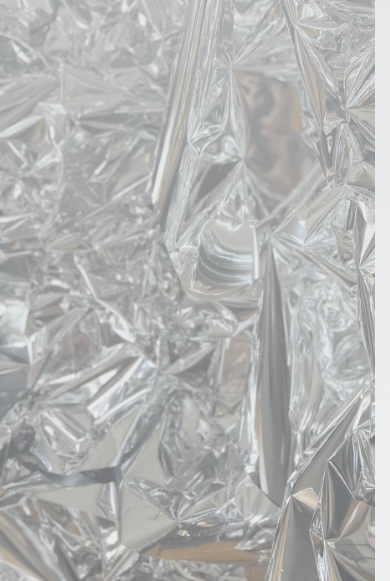
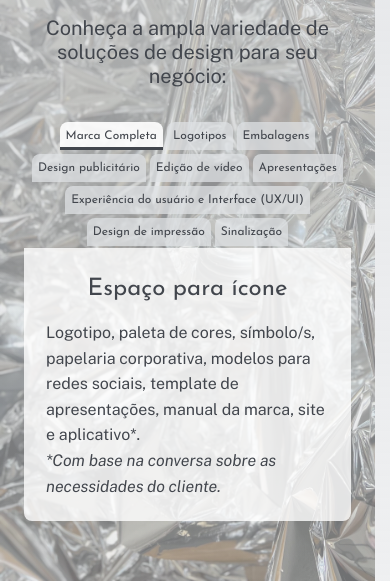
Before and after one commit to julianavcunha/siteNath, a plain HTML site: page services.html in a window 390 px wide. Shown: the part 263-844 px from the top of the page. Drawn offline with nearby package versions, Linux system fonts and the light colour scheme; a web font is replaced by a local one.

Commit message:
services tabs

```diff
--- /dev/null
+++ b/services.css
@@ -0,0 +1,159 @@
+.services-page {
+    width: min(1050px, calc(100% - 48px));
+    margin: 86px auto 0;
+    padding-bottom: 48px;
+}
+
+.services-page h1 {
+    margin: 0 0 32px;
+    color: #42464D;
+    font-family: 'Josefin Sans', sans-serif;
+    font-size: 32px;
+    font-weight: 400;
+    text-align: center;
+}
+
+.services-page h2 {
+    font-family: 'Public Sans', sans-serif;
+    font-size: 20px;
+    font-style: normal;
+    font-weight: 400;
+    text-align: center;
+    margin: 0 0 32px;
+}
+
+.service-tabs {
+    position: relative;
+    min-width: 0;
+    margin: 0;
+    padding: 0;
+    border: 0;
+}
+
+.visually-hidden {
+    position: absolute;
+    width: 1px;
+    height: 1px;
+    overflow: hidden;
+    clip-path: inset(50%);
+    white-space: nowrap;
+}
+
+.service-tabs input[type="radio"] {
+    position: absolute;
+    width: 1px;
+    height: 1px;
+    overflow: hidden;
+    clip-path: inset(50%);
+    white-space: nowrap;
+}
+
+.service-tab-list {
+    display: flex;
+    flex-wrap: wrap;
+    justify-content: center;
+    gap: 4px;
+    max-width: 100%;
+    padding: 2px;
+}
+
+.service-tab-list label {
+    flex: 0 0 auto;
+    padding: 10px 16px;
+    border-radius: 8px 8px 0 0;
+    background: rgba(222, 224, 227, 0.75);
+    color: #42464D;
+    cursor: pointer;
+    font-family: 'Josefin Sans', sans-serif;
+    font-size: 14px;
+    text-align: center;
+    white-space: nowrap;
+}
+
+.service-tabs input[type="radio"]:checked ~ .service-tab-list label {
+    background: rgba(222, 224, 227, 0.75);
+    box-shadow: none;
+}
+
+#service-brand-complete:checked ~ .service-tab-list #label-brand-complete,
+#service-logos:checked ~ .service-tab-list #label-logos,
+#service-packaging:checked ~ .service-tab-list #label-packaging,
+#service-advertising:checked ~ .service-tab-list #label-advertising,
+#service-video:checked ~ .service-tab-list #label-video,
+#service-presentations:checked ~ .service-tab-list #label-presentations,
+#service-ux-ui:checked ~ .service-tab-list #label-ux-ui,
+#service-print-design:checked ~ .service-tab-list #label-print-design,
+#service-signage:checked ~ .service-tab-list #label-signage {
+    background: rgba(255, 255, 255, 0.9);
+    box-shadow: inset 0 -3px #42464D;
+}
+
+#service-brand-complete:focus-visible ~ .service-tab-list #label-brand-complete,
+#service-logos:focus-visible ~ .service-tab-list #label-logos,
+#service-packaging:focus-visible ~ .service-tab-list #label-packaging,
+#service-advertising:focus-visible ~ .service-tab-list #label-advertising,
+#service-video:focus-visible ~ .service-tab-list #label-video,
+#service-presentations:focus-visible ~ .service-tab-list #label-presentations,
+#service-ux-ui:focus-visible ~ .service-tab-list #label-ux-ui,
+#service-print-design:focus-visible ~ .service-tab-list #label-print-design,
+#service-signage:focus-visible ~ .service-tab-list #label-signage {
+    outline: 2px solid #42464D;
+    outline-offset: 2px;
+}
+
+.service-panels {
+    width: 100%;
+}
+
+.service-panel {
+    display: none;
+    min-height: 180px;
+    padding: 28px;
+    border-radius: 0 0 8px 8px;
+    background: rgba(255, 255, 255, 0.8);
+    color: #42464D;
+    font-family: 'Public Sans', sans-serif;
+    line-height: 1.6;
+}
+
+.service-panel h2 {
+    margin: 0 0 12px;
+    font-family: 'Josefin Sans', sans-serif;
+    font-size: 24px;
+    font-weight: 400;
+}
+
+.service-panel p {
+    margin: 0;
+}
+
+#service-brand-complete:checked ~ .service-panels #panel-brand-complete,
+#service-logos:checked ~ .service-panels #panel-logos,
+#service-packaging:checked ~ .service-panels #panel-packaging,
+#service-advertising:checked ~ .service-panels #panel-advertising,
+#service-video:checked ~ .service-panels #panel-video,
+#service-presentations:checked ~ .service-panels #panel-presentations,
+#service-ux-ui:checked ~ .service-panels #panel-ux-ui,
+#service-print-design:checked ~ .service-panels #panel-print-design,
+#service-signage:checked ~ .service-panels #panel-signage {
+    display: block;
+}
+
+@media (max-width: 700px) {
+    .services-page {
+        margin-top: 40px;
+    }
+
+    .services-page h1 {
+        font-size: 28px;
+    }
+
+    .service-tab-list label {
+        padding: 8px 6px;
+        font-size: 12px;
+    }
+
+    .service-panel {
+        padding: 22px;
+    }
+}
--- a/services.html
+++ b/services.html
@@ -5,6 +5,7 @@
         <meta name="viewport" content="width=device-width, initial-scale=1.0">
         <title>Site Nathalia - Serviços</title> <!-- ver com Nath qual vai ser o título -->
         <link rel="stylesheet" href="styles.css">
+        <link rel="stylesheet" href="services.css">
         <link rel="preconnect" href="https://fonts.googleapis.com">
         <link rel="preconnect" href="https://fonts.gstatic.com" crossorigin>
         <link href="https://fonts.googleapis.com/css2?family=Bacasime+Antique&family=Josefin+Sans:ital,wght@0,100..700;1,100..700&family=Public+Sans:ital,wght@0,100..900;1,100..900&display=swap" rel="stylesheet">
@@ -49,6 +50,84 @@
                     </div>
                 </div>
             </header>
+
+            <main class="services-page">
+                <h1>Serviços</h1>
+                <h2>Conheça a ampla variedade de soluções de design para seu negócio:</h2>
+                <fieldset class="service-tabs">
+                    <legend class="visually-hidden">Escolha uma categoria de serviço</legend>
+
+                    <input type="radio" name="service-category" id="service-brand-complete" checked>
+                    <input type="radio" name="service-category" id="service-logos">
+                    <input type="radio" name="service-category" id="service-packaging">
+                    <input type="radio" name="service-category" id="service-advertising">
+                    <input type="radio" name="service-category" id="service-video">
+                    <input type="radio" name="service-category" id="service-presentations">
+                    <input type="radio" name="service-category" id="service-ux-ui">
+                    <input type="radio" name="service-category" id="service-print-design">
+                    <input type="radio" name="service-category" id="service-signage">
+
+                    <div class="service-tab-list">
+                        <label id="label-brand-complete" for="service-brand-complete">Marca Completa</label>
+                        <label id="label-logos" for="service-logos">Logotipos</label>
+                        <label id="label-packaging" for="service-packaging">Embalagens</label>
+                        <label id="label-advertising" for="service-advertising">Design publicitário</label>
+                        <label id="label-video" for="service-video">Edição de vídeo</label>
+                        <label id="label-presentations" for="service-presentations">Apresentações</label>
+                        <label id="label-ux-ui" for="service-ux-ui">Experiência do usuário e Interface (UX/UI)</label>
+                        <label id="label-print-design" for="service-print-design">Design de impressão</label>
+                        <label id="label-signage" for="service-signage">Sinalização</label>
+                    </div>
+
+                    <div class="service-panels">
+                        <section class="service-panel" id="panel-brand-complete" aria-labelledby="label-brand-complete">
+                            <h2>Espaço para ícone</h2>
+                            <p>Logotipo, paleta de cores, símbolo/s, papelaria corporativa, modelos para redes sociais, template de apresentações, manual da marca, site e aplicativo*.</p>
+                            <footer><cite>*Com base na conversa sobre as necessidades do cliente.</cite></footer>
+                        </section>
+
+                        <section class="service-panel" id="panel-logos" aria-labelledby="label-logos">
+                            <h2>Logotipos</h2>
+                            <p>Escolha de tipografia, ou desenvolvimento de tipografia, símbolos e paleta de cores.</p>
+                        </section>
+
+                        <section class="service-panel" id="panel-packaging" aria-labelledby="label-packaging">
+                            <h2>Embalagens</h2>
+                            <p>Sacolas de papel, caixas personalizadas, adesivos, lacres de segurança.</p>
+                        </section>
+
+                        <section class="service-panel" id="panel-advertising" aria-labelledby="label-advertising">
+                            <h2>Design publicitário</h2>
+                            <p>Adicione aqui o texto deste serviço.</p>
+                        </section>
+
+                        <section class="service-panel" id="panel-video" aria-labelledby="label-video">
+                            <h2>Edição de vídeo</h2>
+                            <p>Adicione aqui o texto deste serviço.</p>
+                        </section>
+
+                        <section class="service-panel" id="panel-presentations" aria-labelledby="label-presentations">
+                            <h2>Apresentações</h2>
+                            <p>Adicione aqui o texto deste serviço.</p>
+                        </section>
+
+                        <section class="service-panel" id="panel-ux-ui" aria-labelledby="label-ux-ui">
+                            <h2>Experiência do usuário e Interface (UX/UI)</h2>
+                            <p>Adicione aqui o texto deste serviço.</p>
+                        </section>
+
+                        <section class="service-panel" id="panel-print-design" aria-labelledby="label-print-design">
+                            <h2>Design de impressão</h2>
+                            <p>Adicione aqui o texto deste serviço.</p>
+                        </section>
+
+                        <section class="service-panel" id="panel-signage" aria-labelledby="label-signage">
+                            <h2>Sinalização</h2>
+                            <p>Adicione aqui o texto deste serviço.</p>
+                        </section>
+                    </div>
+                </fieldset>
+            </main>
         </div>
     </body>
 </html>
```
Also changed, not shown: depoimentos.css (+16 -1 lines), depoimentos.html (+7 -0 lines), 1 other file.
